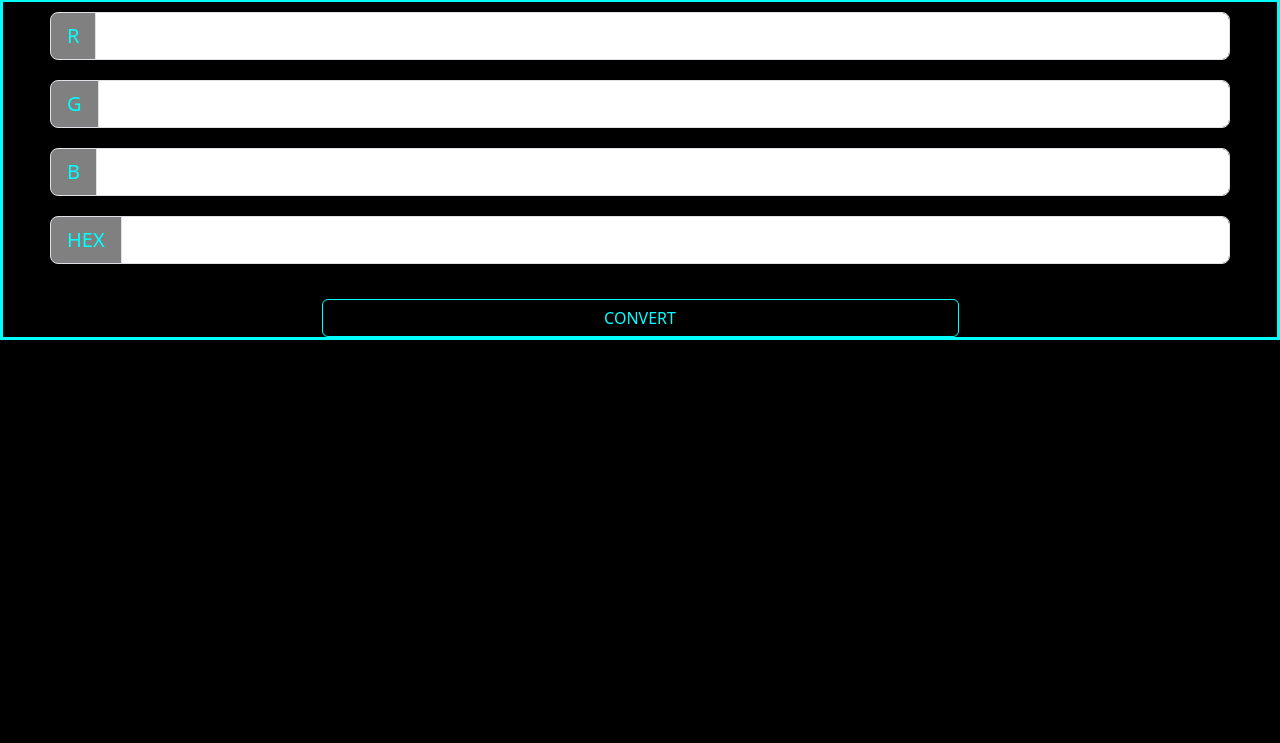
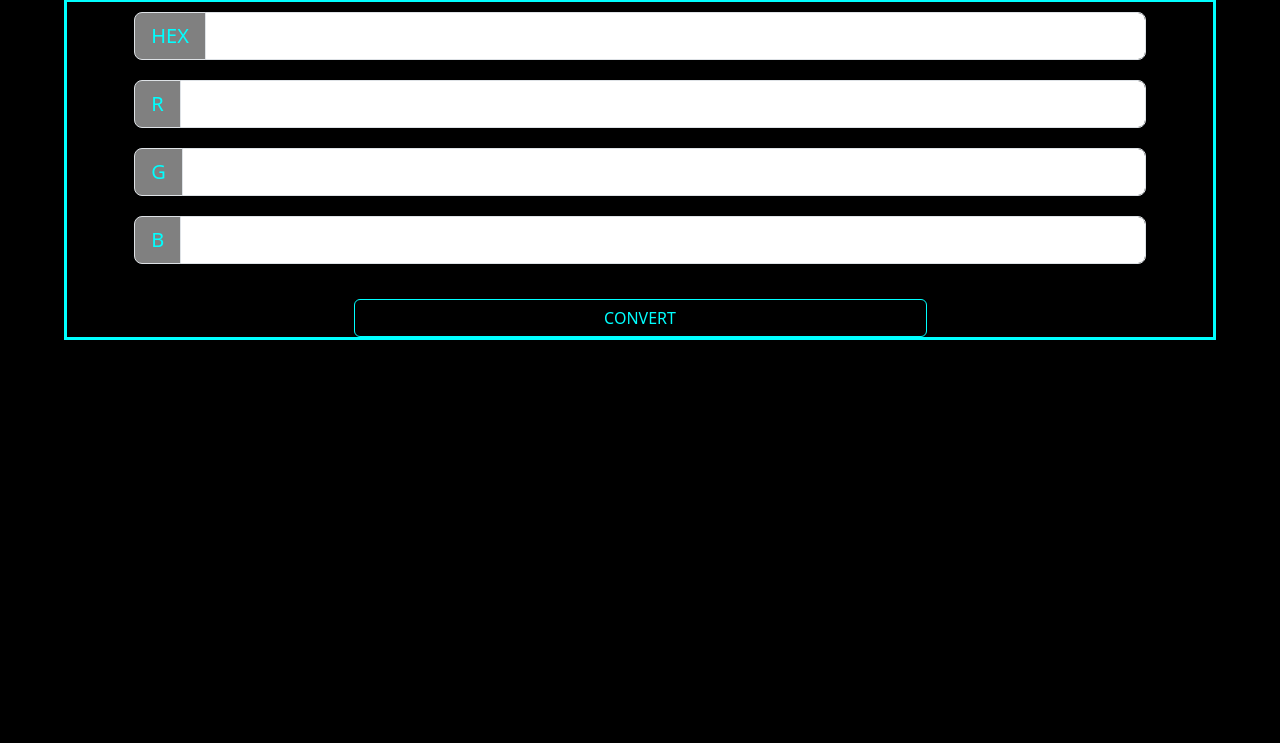
Before and after one commit to tauhashaik/rgbToHex, a plain HTML site: page index.html in a window 1280 px wide. Shown: the part 57-800 px from the top of the page. Drawn offline with nearby package versions, Linux system fonts and the light colour scheme.

Commit message:
css adjustments

```diff
--- a/CSS/style.css
+++ b/CSS/style.css
@@ -42,3 +42,33 @@ body{
 #group{
     border: solid aqua 3px;
 }
+
+
+@media screen and (min-width: 300px) {
+    #input1,
+    #input2,
+    #input3,
+    #output {
+        width: 90%;
+        margin: auto;
+    }
+
+    #group {
+        width: 90%;
+        margin: auto;
+    }
+}
+@media screen and (min-width: 720px) {
+    #input1,
+    #input2,
+    #input3,
+    #output {
+        width: 90%;
+        margin: auto;
+    }
+
+    #group {
+        width: 90%;
+        margin: auto;
+    }
+}
--- a/JAVASCRIPT/index.js
+++ b/JAVASCRIPT/index.js
@@ -9,6 +9,7 @@ calcbtn.addEventListener('click', rgbconvert )
 // conversion of values into hexidecimal.
 function rgbconvert (){
 
+    // Making sure values remain within the range of 0 -255.
     let r = parseInt(RInput.value);
     let g = parseInt(GInput.value);
     let b = parseInt(BInput.value);
@@ -18,7 +19,7 @@ function rgbconvert (){
         return;
     }
 
-    // Making sure values remain within the range of 0 -255.
+
     r = Math.min(255, r)
     r = Math.max(0, r)
 
@@ -28,19 +29,14 @@ function rgbconvert (){
     b = Math.min(255, b)
     b = Math.max(0, b)
 
-    // converting each variable into hexidecimal value.
-let hexR = r.toString(16);
-let hexG = g.toString(16);
-let hexB = b.toString(16);
-
-// Creating length of Hexidecimal value to 2 characters and prepending "0" if values length is only 1 to make the length 2 characters long.
-hexR = hexR.length === 1 ? "0" + hexR : hexR;
-hexG = hexG.length === 1 ? "0" + hexG : hexG;
-hexB= hexB.length === 1 ? "0" + hexB : hexB;
+    // converting each variable into hexidecimal.
+let hexR = r.toString(16).padStart(2, '0');
+let hexG = g.toString(16).padStart(2, '0');
+let hexB = b.toString(16).padStart(2, '0');
 
 // adding the hexidecimal values togther.
 let hexCol = '#' + hexR + hexG + hexB;
 
-    // displaying the result to designated input tag in uppercase letters.
+    // displaying the result to designated input tag.
     output1.value = hexCol.toUpperCase();
 }
--- a/index.html
+++ b/index.html
@@ -9,9 +9,16 @@
     <link rel="stylesheet" href="/CSS/style.css">
 </head>
 <body>
-    <h1 class="header">RGB TO HEX COVERTER</h1>
+  <h1 class="header">HEX TO RGB COVERTER</h1>
 
-    <center id="group"><div class="input-group input-group-lg" id="input1">
+  <center id="group">
+
+    <div class="input-group input-group-lg" id="output">
+        <span class="input-group-text" id="inputGroup-sizing-lg">HEX</span>
+        <input id="output1" type="text" class="form-control" aria-label="Sizing example input" aria-describedby="inputGroup-sizing-lg">
+      </div>
+
+      <div class="input-group input-group-lg" id="input1">
       <span class="input-group-text" id="inputGroup-sizing-lg">R</span>
       <input id="RInput" type="text" class="form-control" aria-label="Sizing example input" aria-describedby="inputGroup-sizing-lg">
     </div>
@@ -25,10 +32,7 @@
       <span class="input-group-text" id="inputGroup-sizing-lg">B</span>
       <input id="BInput" type="text" class="form-control" aria-label="Sizing example input" aria-describedby="inputGroup-sizing-lg">
     </div>
-    <div class="input-group input-group-lg" id="output">
-        <span class="input-group-text" id="inputGroup-sizing-lg">HEX</span>
-        <input id="output1" type="text" class="form-control" aria-label="Sizing example input" aria-describedby="inputGroup-sizing-lg">
-      </div>
+
 
     <div class="d-grid gap-2 col-6 mx-auto">
       <button class="btn btn-primary" id="calcbtn" type="button">CONVERT</button>
```
Lines whose indentation alone changed are shown as unchanged.
